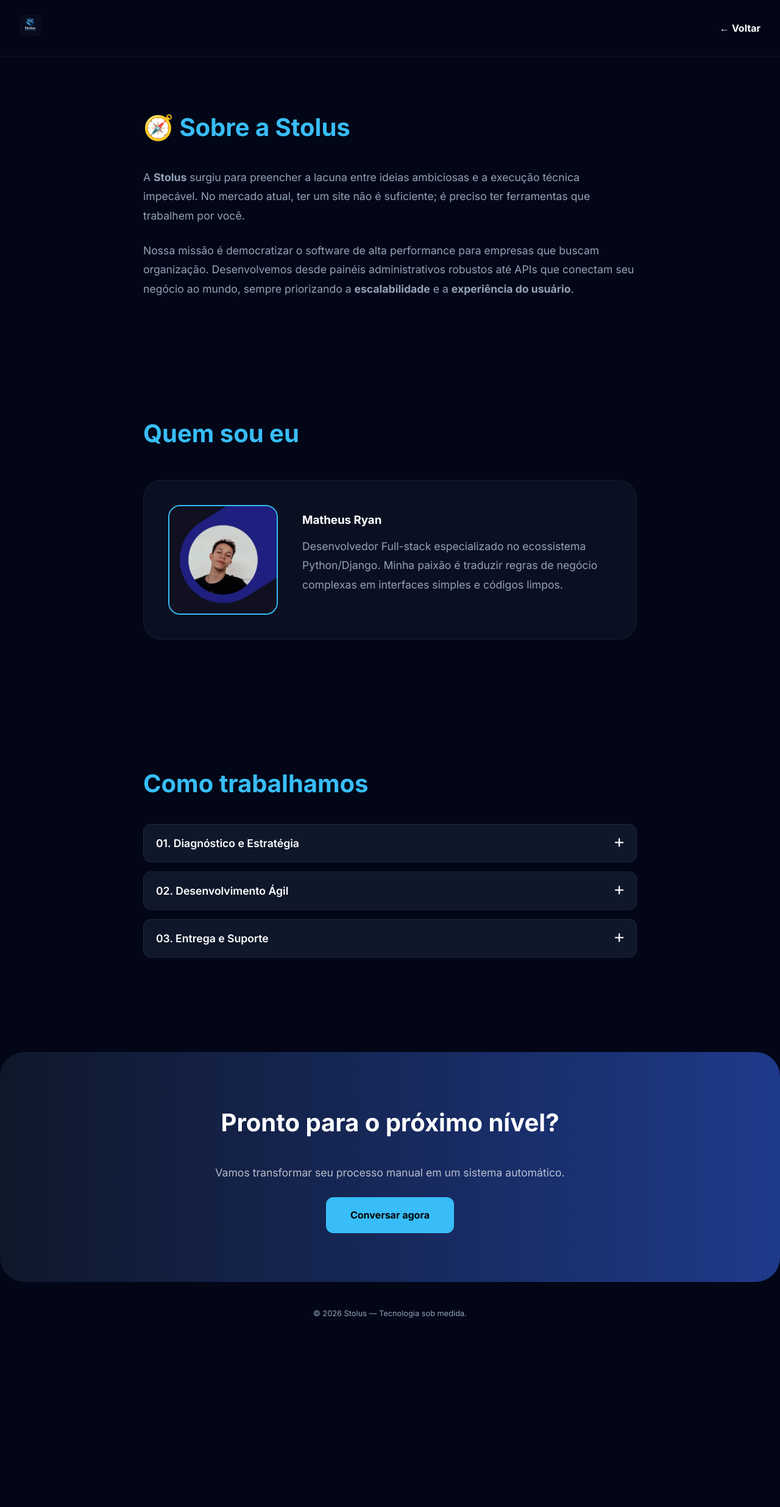
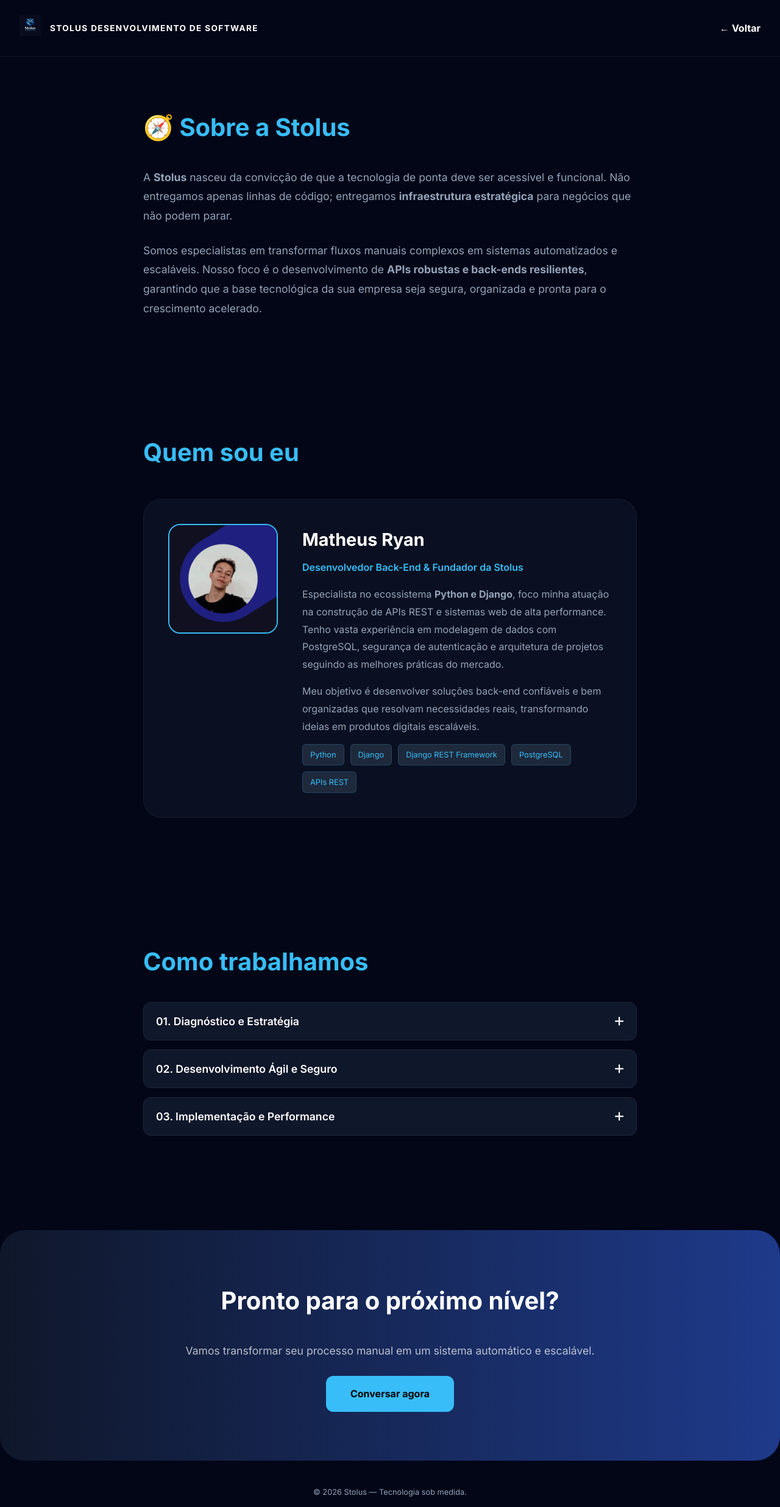
Before and after one commit to mathRyan889/Stolus_Dev, a Django app: page /sobre/ in a window 1280 px wide. Shown: the top 2471 px of the page at 61% size. Before the commit the page ends 2161 px from the top, so only its background shows below. Run offline with Django 5.2, Linux system fonts and the light colour scheme.

Commit message:
update templates

```diff
--- a/MeuSite/templates/about.html
+++ b/MeuSite/templates/about.html
@@ -16,6 +16,8 @@
             padding: 1.5rem 2rem; display: flex; justify-content: space-between; align-items: center;
             border-bottom: 1px solid rgba(255,255,255,0.05);
         }
+        .nav-logo-container { display: flex; align-items: center; gap: 15px; }
+        .nav-logo-text { font-weight: 800; font-size: 0.85rem; letter-spacing: 0.1em; color: #fff; }
         .navbar img { height: 35px; }
 
         section { max-width: 850px; margin: auto; padding: 80px 20px; }
@@ -24,10 +26,15 @@
 
         /* Estilo SaaS Perfil */
         .profile-card {
-            display: flex; align-items: center; gap: 40px; background: rgba(30, 41, 59, 0.3);
+            display: flex; align-items: flex-start; gap: 40px; background: rgba(30, 41, 59, 0.3);
             padding: 40px; border-radius: 30px; border: 1px solid rgba(255,255,255,0.05); margin: 40px 0;
         }
-        .profile-card img { width: 180px; height: 180px; border-radius: 20px; object-fit: cover; border: 2px solid var(--primary); }
+        .profile-card img { width: 180px; height: 180px; border-radius: 20px; object-fit: cover; border: 2px solid var(--primary); flex-shrink: 0; }
+        .profile-info h3 { font-size: 1.8rem; margin-bottom: 5px; color: #fff; }
+        .profile-info .role { color: var(--primary); font-weight: 600; margin-bottom: 15px; display: block; }
+        .profile-info p { font-size: 1rem; margin-bottom: 15px; }
+        .stack-list { display: flex; flex-wrap: wrap; gap: 10px; list-style: none; margin-top: 15px; }
+        .stack-item { background: #1e293b; padding: 5px 12px; border-radius: 6px; font-size: 0.8rem; color: var(--primary); border: 1px solid rgba(56, 189, 248, 0.2); }
 
         /* Accordion Style */
         .accordion-item { margin-bottom: 15px; border-radius: 12px; overflow: hidden; background: #0f172a; border: 1px solid #1e293b; }
@@ -41,29 +48,46 @@
 
         .cta-box { text-align: center; background: linear-gradient(to right, #0f172a, #1e3a8a); padding: 80px 20px; border-radius: 40px; margin-top: 60px; }
 
-        @media (max-width: 768px) { .profile-card { flex-direction: column; text-align: center; } }
+        @media (max-width: 768px) {
+            .profile-card { flex-direction: column; text-align: center; align-items: center; }
+            .stack-list { justify-content: center; }
+            .nav-logo-text { display: none; }
+        }
     </style>
 </head>
 <body>
 
 <nav class="navbar">
-    <a href="{% url 'home' %}"><img src="{% static 'images/logo.png' %}" alt="Stolus"></a>
+    <div class="nav-logo-container">
+        <a href="{% url 'home' %}"><img src="{% static 'images/logo.png' %}" alt="Stolus"></a>
+        <span class="nav-logo-text">STOLUS DESENVOLVIMENTO DE SOFTWARE</span>
+    </div>
     <a href="{% url 'home' %}" style="color: #fff; text-decoration: none; font-weight: bold;">← Voltar</a>
 </nav>
 
 <section>
     <h2>🧭 Sobre a Stolus</h2>
-    <p>A <strong>Stolus</strong> surgiu para preencher a lacuna entre ideias ambiciosas e a execução técnica impecável. No mercado atual, ter um site não é suficiente; é preciso ter ferramentas que trabalhem por você.</p>
-    <p>Nossa missão é democratizar o software de alta performance para empresas que buscam organização. Desenvolvemos desde painéis administrativos robustos até APIs que conectam seu negócio ao mundo, sempre priorizando a <strong>escalabilidade</strong> e a <strong>experiência do usuário</strong>.</p>
+    <p>A <strong>Stolus</strong> nasceu da convicção de que a tecnologia de ponta deve ser acessível e funcional. Não entregamos apenas linhas de código; entregamos <strong>infraestrutura estratégica</strong> para negócios que não podem parar.</p>
+    <p>Somos especialistas em transformar fluxos manuais complexos em sistemas automatizados e escaláveis. Nosso foco é o desenvolvimento de <strong>APIs robustas e back-ends resilientes</strong>, garantindo que a base tecnológica da sua empresa seja segura, organizada e pronta para o crescimento acelerado.</p>
 </section>
 
 <section>
     <h2>Quem sou eu</h2>
     <div class="profile-card">
         <img src="{% static 'images/matheus.jpg' %}" alt="Matheus Ryan">
-        <div>
+        <div class="profile-info">
             <h3>Matheus Ryan</h3>
-            <p style="margin-top: 10px;">Desenvolvedor Full-stack especializado no ecossistema Python/Django. Minha paixão é traduzir regras de negócio complexas em interfaces simples e códigos limpos.</p>
+            <span class="role">Desenvolvedor Back-End & Fundador da Stolus</span>
+            <p>Especialista no ecossistema <strong>Python e Django</strong>, foco minha atuação na construção de APIs REST e sistemas web de alta performance. Tenho vasta experiência em modelagem de dados com PostgreSQL, segurança de autenticação e arquitetura de projetos seguindo as melhores práticas do mercado.</p>
+            <p>Meu objetivo é desenvolver soluções back-end confiáveis e bem organizadas que resolvam necessidades reais, transformando ideias em produtos digitais escaláveis.</p>
+
+            <ul class="stack-list">
+                <li class="stack-item">Python</li>
+                <li class="stack-item">Django</li>
+                <li class="stack-item">Django REST Framework</li>
+                <li class="stack-item">PostgreSQL</li>
+                <li class="stack-item">APIs REST</li>
+            </ul>
         </div>
     </div>
 </section>
@@ -73,22 +97,22 @@
     <div class="accordion">
         <div class="accordion-item">
             <button class="accordion-header">01. Diagnóstico e Estratégia <i class="fa-solid fa-plus"></i></button>
-            <div class="accordion-content">Entendemos profundamente o seu gargalo operacional antes de sugerir qualquer linha de código.</div>
+            <div class="accordion-content">Analisamos sua arquitetura atual e regras de negócio para desenhar uma solução técnica que elimine gargalos operacionais.</div>
         </div>
         <div class="accordion-item">
-            <button class="accordion-header">02. Desenvolvimento Ágil <i class="fa-solid fa-plus"></i></button>
-            <div class="accordion-content">Você acompanha o progresso em etapas, garantindo que o software evolua conforme sua expectativa.</div>
+            <button class="accordion-header">02. Desenvolvimento Ágil e Seguro <i class="fa-solid fa-plus"></i></button>
+            <div class="accordion-content">Construímos seu software em etapas transparentes, priorizando a segurança de dados e a escalabilidade do back-end desde o primeiro dia.</div>
         </div>
         <div class="accordion-item">
-            <button class="accordion-header">03. Entrega e Suporte <i class="fa-solid fa-plus"></i></button>
-            <div class="accordion-content">Não apenas entregamos o código; garantimos que sua equipe saiba operar e que o sistema esteja sempre seguro.</div>
+            <button class="accordion-header">03. Implementação e Performance <i class="fa-solid fa-plus"></i></button>
+            <div class="accordion-content">Realizamos o deploy e a configuração em ambiente de produção, garantindo que o sistema opere com máxima eficiência e suporte técnico contínuo.</div>
         </div>
     </div>
 </section>
 
 <div class="cta-box">
     <h2 style="color: #fff;">Pronto para o próximo nível?</h2>
-    <p style="color: rgba(255,255,255,0.7);">Vamos transformar seu processo manual em um sistema automático.</p>
+    <p style="color: rgba(255,255,255,0.7);">Vamos transformar seu processo manual em um sistema automático e escalável.</p>
     <a href="https://wa.me/5562994278195" style="display: inline-block; padding: 15px 40px; background: var(--primary); color: #000; border-radius: 12px; text-decoration: none; font-weight: bold;">Conversar agora</a>
 </div>
 
```
